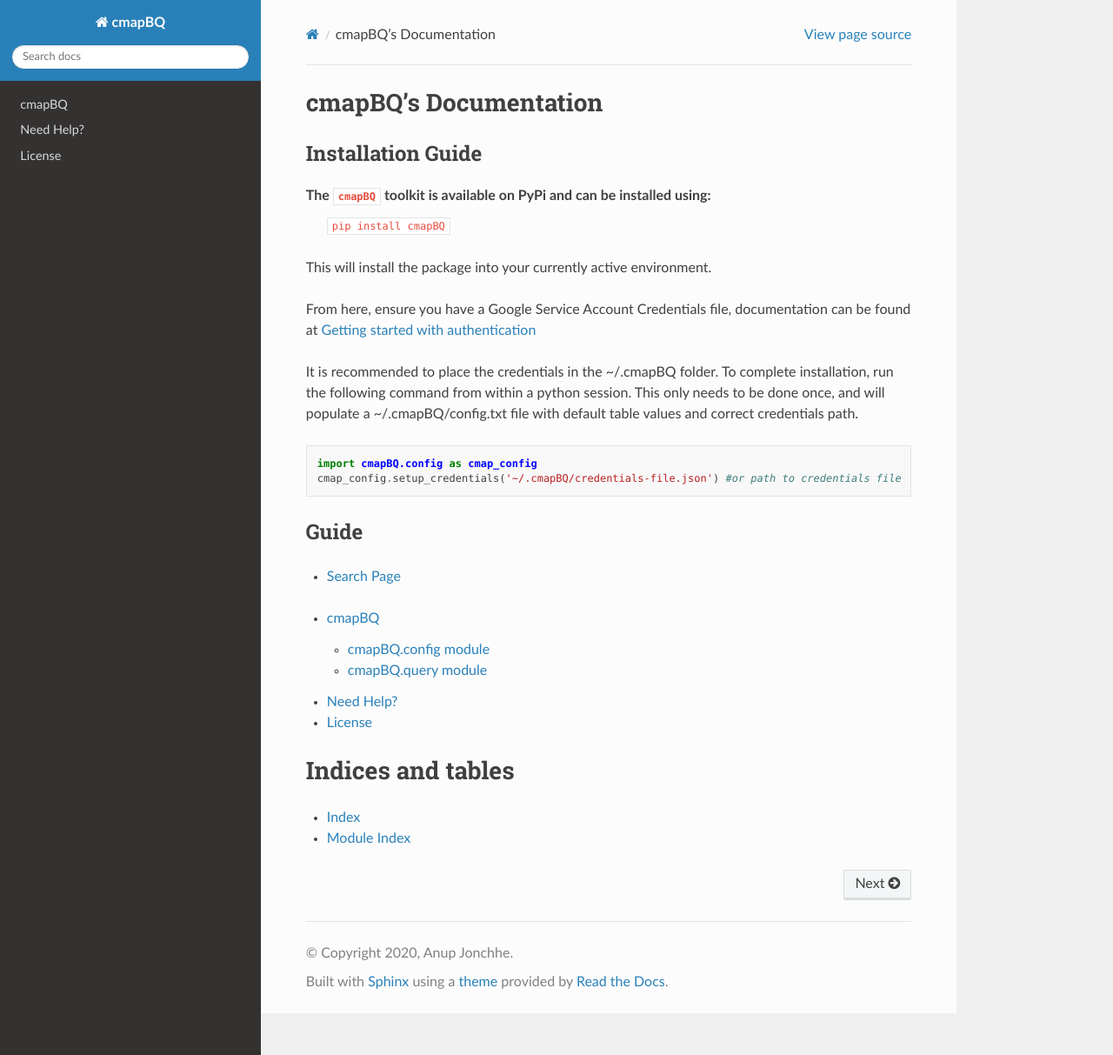
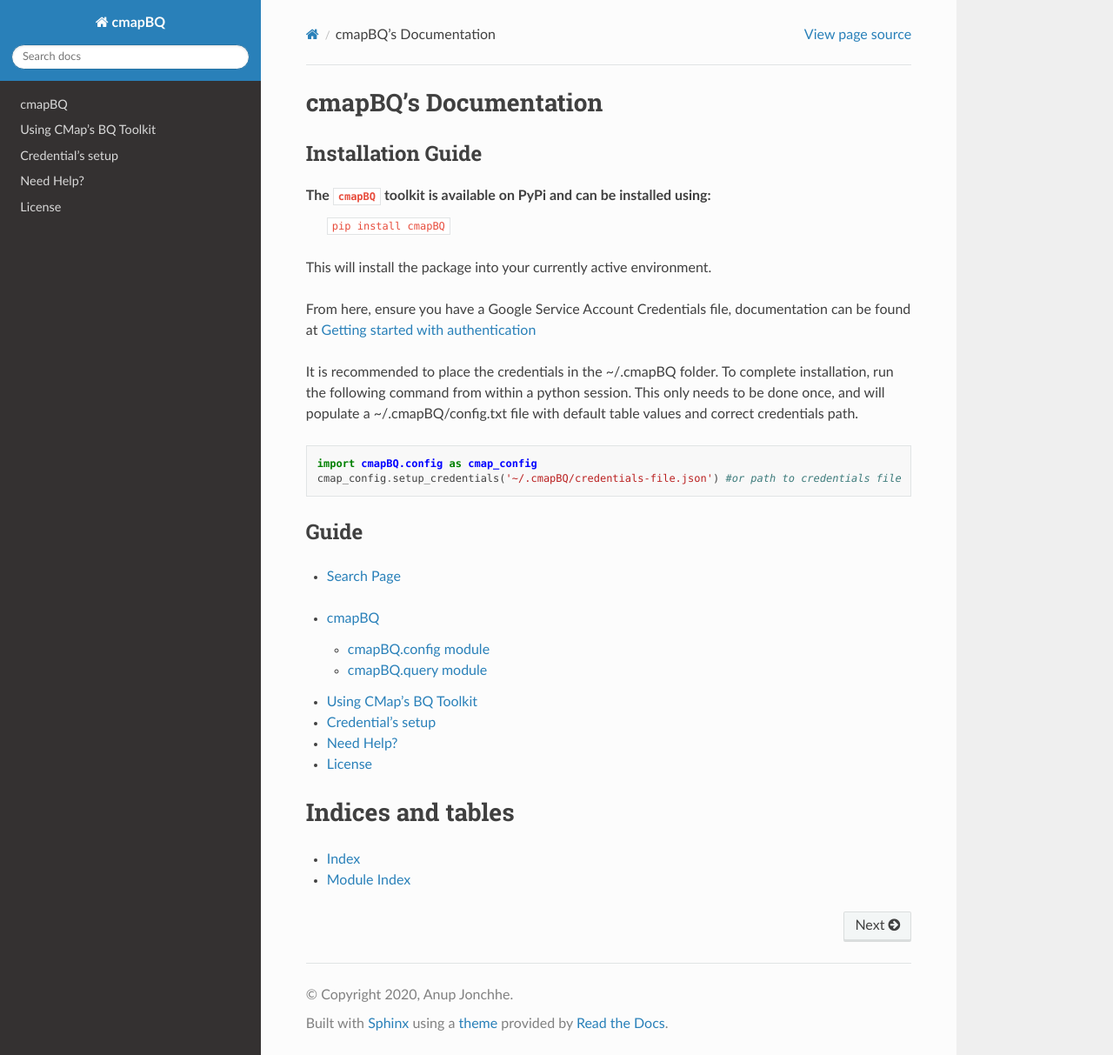
Before and after one commit to cmap/cmapBQ, a Sphinx documentation site: the page built from docs/source/index.rst, in a window 1280 px wide and 1213 px high. Shown: the whole window at 87% size. Built offline with Sphinx 7.4.7 and the Read the Docs theme 2.0.0, drawn with Linux system fonts in a browser that asks for light colours; pages that are not in the unit, such as notebooks, are missing from menus; some of the changed lines change nothing that is shown.

Commit message:
feat: added Google Application Credentials instructions to documentation

```diff
--- a/docs/source/index.rst
+++ b/docs/source/index.rst
@@ -35,6 +35,7 @@
    :maxdepth: 3
 
    cmapBQ
+   setup-guide
    help
    license
    :caption: Contents:
--- /dev/null
+++ b/docs/source/setup-guide.rst
@@ -0,0 +1,59 @@
+Using CMap's BQ Toolkit
+=======================
+
+Introduction
+    The cmapBQ toolkit enables access to data hosted in Bigquery directly from a python session.
+
+Instructions for installing cmapBQ
+
+The cmapBQ package is available on Pypi and can be installed using the command:
+    ``pip install cmapBQ``
+
+
+Where to place your JSON service file
+
+The service account credentials should be placed in the ``~/.cmapBQ`` folder and the config.txt file within that folder should be edited such that the credentials option points to the path of the service account credentials:
+credentials: /path/to/service-credentials.json
+
+
+`Link to BQ notebook
+<https://colab.research.google.com/github/cmap/lincs-workshop-2020/blob/main/BQ_toolkit_demo.ipynb>`_
+
+
+Credential's setup
+==================
+
+To be able to access the dataset, you should register for the Google Cloud account. After you have registered or if you already have an account, go to your Google Cloud console and then activate your Google Cloud BigQuery API (link).
+
+When you have access to your Google Cloud Account, go to APIs & Services > Credentials. Find the +Create Credentials and select “Service Account”
+
+.. image:: images/create_service_account.png
+  :width: 400
+  :alt: Image not loading. Go to +Create Credentials and select "Service Account"
+
+.. image:: images/set-account-role.png
+  :width: 400
+  :alt: Set Role to BigQuery Job User
+
+Fill out service account details, make sure to set the Role to “BigQuery Job User”
+
+After the service account has been created, find the Section labeled “Keys” and go to Add Key > Create new key. Select “JSON” format.
+
+.. image:: images/create_json_key.png
+  :width: 400
+  :alt: Under Keys, select Add Key > Create new Key. Choose JSON.
+
+
+Place the downloaded JSON file in a safe location, for example, ~/.cmapBQ/
+and run the following command in python once.
+
+.. code-block:: python
+   :emphasize-lines: 3,5
+
+   import cmapBQ.query as cmap_query
+   import cmapBQ.config as cmap_config
+
+   cmap_config.setup_credentials(path_to_json)
+
+
+Note: For usage in Colab, JSON key can be uploaded and referenced from the file viewer in the left side menu
```
Also changed, not shown: docs/source/images/create_json_key.png (added), docs/source/images/create_service_account.png (added), docs/source/images/set-account-role.png (added).
